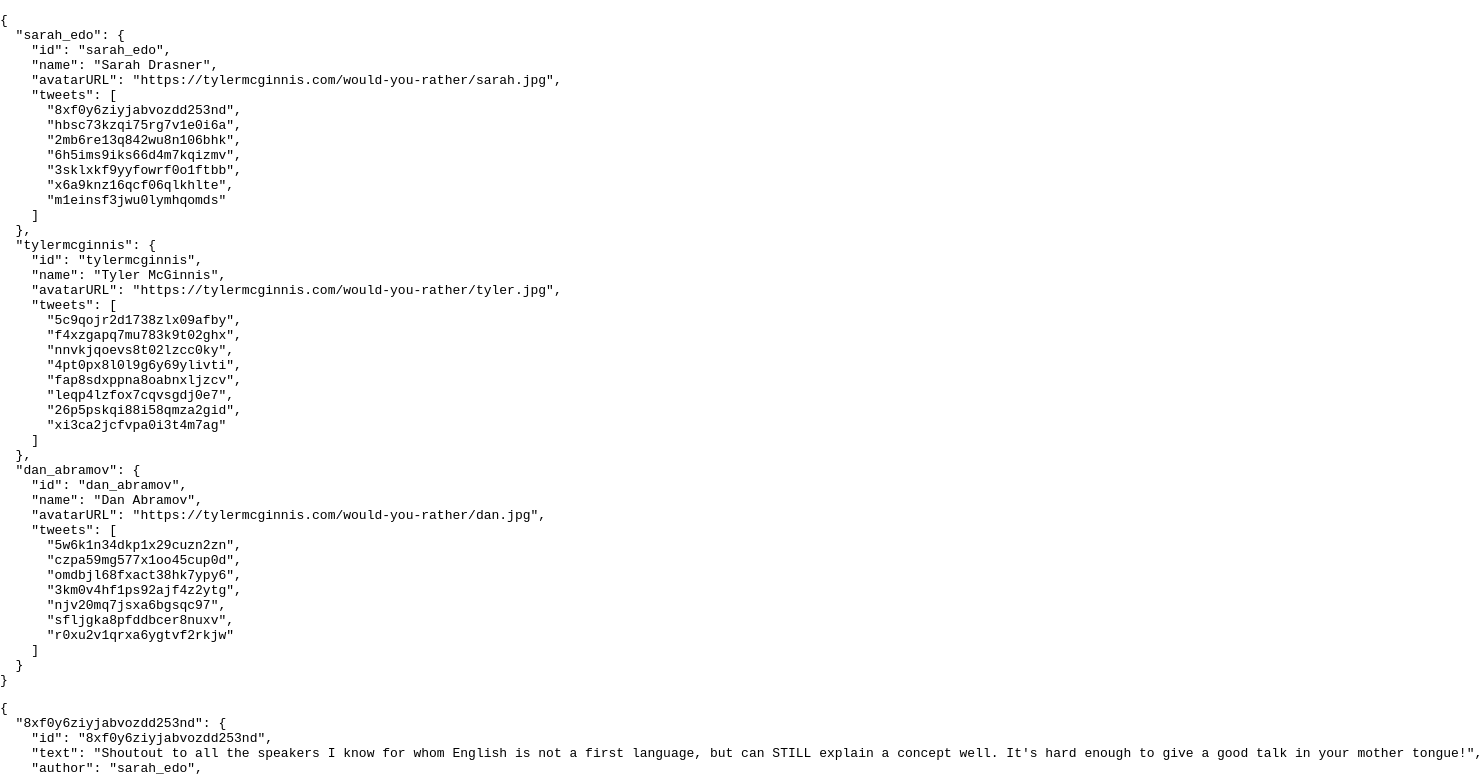
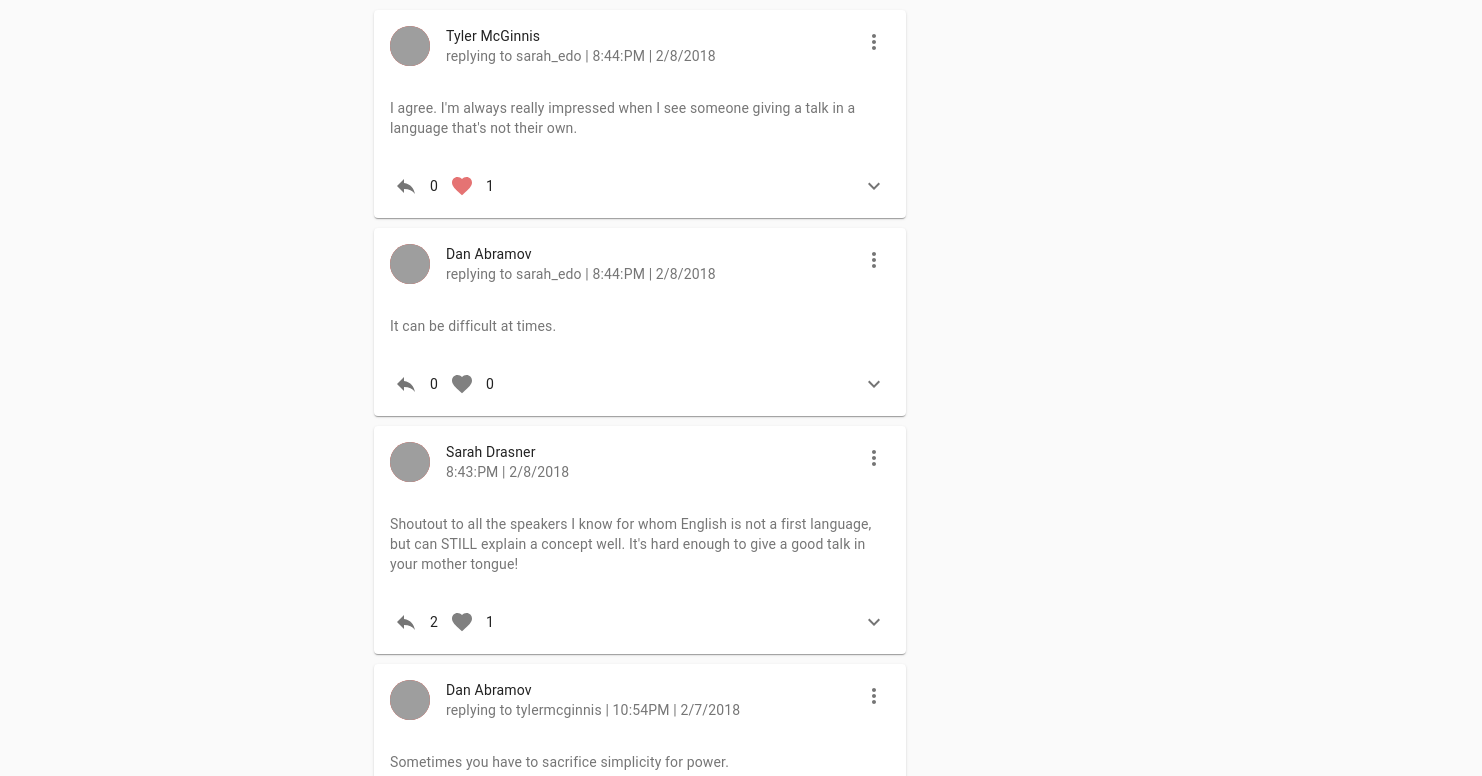
Before and after one commit to virmon/twitter-clone, a React (Create React App) app: page / in a window 1280 px wide. Shown: the top 776 px of the page, 1482 px wide, since content can reach past the window. Built offline with nearby package versions, Linux system fonts and the light colour scheme; grey boxes are pictures that could not be loaded.

Commit message:
cleanup code

```diff
--- a/src/App.js
+++ b/src/App.js
@@ -1,31 +1,29 @@
 import React from 'react'
-// import './App.css';
-import { useSelector, useDispatch } from 'react-redux'
+import { useDispatch } from 'react-redux'
 import { handleInitialData } from './actions/shared'
-import { handleAddTweet, handleAddComment, handleLikeToggle } from './actions/tweets'
+import TweetFeed from './components/TweetFeed'
+// import AddTweet from './components/AddTweet'
 
 function App() {
   const dispatch = useDispatch()
-  const users = useSelector((state) => state.users)
-  const tweets = useSelector((state) => state.tweets)
+  // const users = useSelector((state) => state.users)
+  // const tweets = useSelector((state) => state.tweets)
 
   React.useEffect(() => {
     dispatch(handleInitialData())
-    let id = setTimeout(() => {
-      dispatch(handleAddTweet({ text: 'hello' }))
-      dispatch(handleAddComment({ text: 'hello', replyingTo: 'r0xu2v1qrxa6ygtvf2rkjw' }))
-      dispatch(handleLikeToggle({ id: 'r0xu2v1qrxa6ygtvf2rkjw', hasLiked: true, authedUser: 'sarah_edo' }))
-      dispatch(handleLikeToggle({ id: 'r0xu2v1qrxa6ygtvf2rkjw', hasLiked: false, authedUser: 'sarah_edo' }))
-    }, 1000)
-    return () => clearInterval(id)
+    // let id = setTimeout(() => {
+    //   dispatch(handleAddTweet({ text: 'hello' }))
+    //   dispatch(handleAddComment({ text: 'hello', replyingTo: 'r0xu2v1qrxa6ygtvf2rkjw' }))
+    //   dispatch(handleLikeToggle({ id: 'r0xu2v1qrxa6ygtvf2rkjw', hasLiked: true, authedUser: 'sarah_edo' }))
+    //   // dispatch(handleLikeToggle({ id: 'r0xu2v1qrxa6ygtvf2rkjw', hasLiked: false, authedUser: 'sarah_edo' }))
+    // }, 1000)
+    // return () => clearInterval(id)
   }, [dispatch])
 
   return (
     <div className="App">
-      <header className="App-header">
-        <pre>{JSON.stringify(users, null, 2)}</pre>
-        <pre>{JSON.stringify(tweets, null, 2)}</pre>
-      </header>
+      {/* <AddTweet /> */}
+      <TweetFeed />
     </div>
   );
 }
--- a/src/components/Tweet.js
+++ b/src/components/Tweet.js
@@ -3,7 +3,6 @@ import { makeStyles } from '@material-ui/core/styles';
 import clsx from 'clsx';
 import Card from '@material-ui/core/Card';
 import CardHeader from '@material-ui/core/CardHeader';
-import CardMedia from '@material-ui/core/CardMedia';
 import CardContent from '@material-ui/core/CardContent';
 import CardActions from '@material-ui/core/CardActions';
 import Collapse from '@material-ui/core/Collapse';
@@ -15,14 +14,13 @@ import FavoriteIcon from '@material-ui/icons/Favorite';
 import ReplyIcon from '@material-ui/icons/Reply';
 import ExpandMoreIcon from '@material-ui/icons/ExpandMore';
 import MoreVertIcon from '@material-ui/icons/MoreVert';
-import { formatDate } from '../utils/helper'
+import { formatDate, getInitial } from '../utils/helper'
 import { useSelector, useDispatch } from 'react-redux'
 import { handleLikeToggle } from '../actions/tweets'
 import AddTweet from './AddTweet'
 
 const useStyles = makeStyles((theme) => ({
   root: {
-    // maxWidth: 345,
     margin: 10,
   },
   media: {
@@ -54,10 +52,9 @@ export default function Tweet({ id, text, author, timestamp, likes, replies, rep
 
     const name = users[author].name
     const avatarURL = users[author].avatarURL
-    const replyCount = tweets[id].replies.length
-    const likeCount = tweets[id].likes.length
-    const hasLike = tweets[id].likes.includes(authedUser)
-    const subtweet = tweets[id].replies
+    const replyCount = replies.length
+    const likeCount = likes.length
+    const hasLike = likes.includes(authedUser)
 
     const toggleLike = () => {
         dispatch(handleLikeToggle({
@@ -75,7 +72,7 @@ export default function Tweet({ id, text, author, timestamp, likes, replies, rep
             <CardHeader
                 avatar={
                 <Avatar aria-label="recipe" className={classes.avatar} src={avatarURL} alt={`${name}`}>
-                {author.slice(0,1).toUpperCase()}
+                    {getInitial(author)}
                 </Avatar>
                 }
                 action={
@@ -119,7 +116,7 @@ export default function Tweet({ id, text, author, timestamp, likes, replies, rep
                 <CardContent>
                     <AddTweet replyTo={id} />
                     {
-                    subtweet.map((id) => (
+                        replies.map((id) => (
                             <Tweet
                                 key={tweets[id].id}
                                 id={tweets[id].id}
@@ -130,7 +127,7 @@ export default function Tweet({ id, text, author, timestamp, likes, replies, rep
                                 replies={tweets[id].replies}
                                 replyingTo={tweets[id].replyingTo}
                             />
-                    )).sort((a,b) => b.timestamp - a.timestamp)
+                        ))
                     }
                 </CardContent>
             </Collapse>
--- a/src/components/TweetFeed.js
+++ b/src/components/TweetFeed.js
@@ -1,5 +1,5 @@
 import React from 'react'
-import { useSelector, useDispatch } from 'react-redux'
+import { useSelector } from 'react-redux'
 import CssBaseline from '@material-ui/core/CssBaseline';
 import Container from '@material-ui/core/Container';
 import Tweet from './Tweet'
--- a/src/utils/helper.js
+++ b/src/utils/helper.js
@@ -1,5 +1,9 @@
 export function formatDate (timestamp) {
-    const d = new Date(timestamp)
-    const time = d.toLocaleTimeString('en-US')
-    return time.substr(0, 5) + time.slice(-2) + ' | ' + d.toLocaleDateString()
-  }
+  const d = new Date(timestamp)
+  const time = d.toLocaleTimeString('en-US')
+  return time.substr(0, 5) + time.slice(-2) + ' | ' + d.toLocaleDateString()
+}
+
+export function getInitial (name) {
+  return name && name.slice(0,1).toUpperCase()
+}
```
Lines whose indentation alone changed are shown as unchanged.
